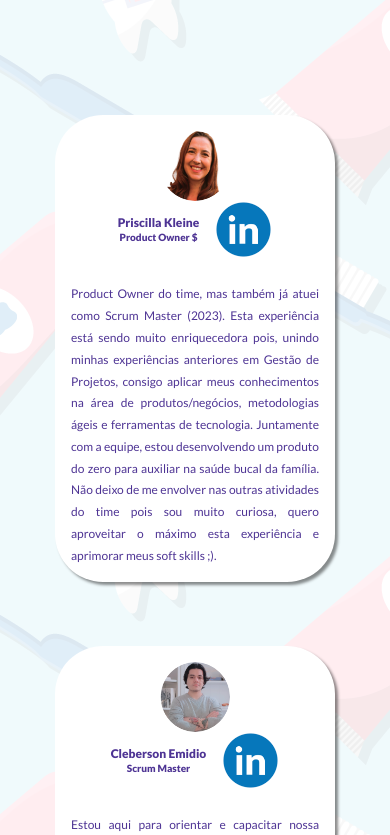
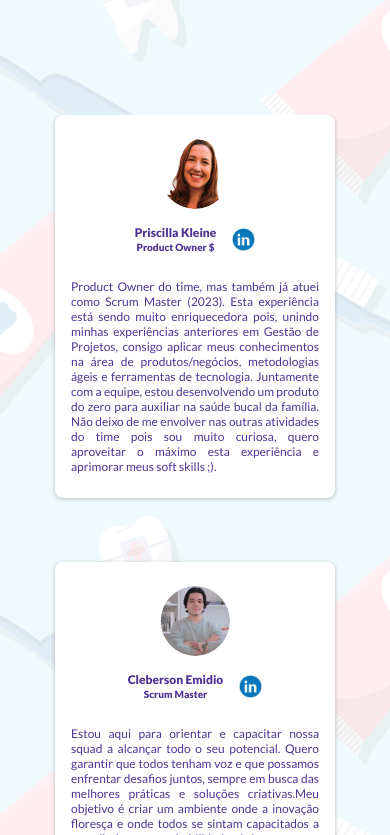
Before and after one commit to squadroxo/squad-roxo-pastel, a React (Vite) app: page / in a window 390 px wide. Shown: the part 929-1764 px from the top of the page. Built offline with nearby package versions, Linux system fonts and the light colour scheme.

Commit message:
fix: adjusting sizes

```diff
--- a/src/components/ContainerMembro/ContainerMembro.module.scss
+++ b/src/components/ContainerMembro/ContainerMembro.module.scss
@@ -75,16 +75,17 @@
     flex-direction: column;
     justify-content: center;
     align-items: center;
-    box-shadow: rgba(0, 0, 0, 0.45) 3px 3px 3px;
-    padding: 0;
+    box-shadow: 0 1px 4px rgba(0, 0, 0, 0.25) ;
     gap: 0;
     line-height: 15px;
-    padding: 1rem;
+    padding: 24px 16px;
     text-align: justify;
+    border-radius: 8px;
 
     &__containerFoto{
       width: 70px;
       height: 70px;
+      margin-bottom: 16px;
       &__foto{
         max-width: 100%;
         max-height: 100%;
@@ -121,6 +122,10 @@
 
         &__icon{
 
+          .imagemLinkedin{
+            width: 23px;
+            height: 23px;
+          }
         }
       }
 
@@ -132,10 +137,12 @@
           font-weight: 500;
           color: #4E3494;
           text-wrap: wrap;
+          line-height: 15px;
         }
       }
     }
   }
+
 
   .container__fotoAuxiliar, .container__fotoAuxiliarSec{
       display: none; //img_media
```
